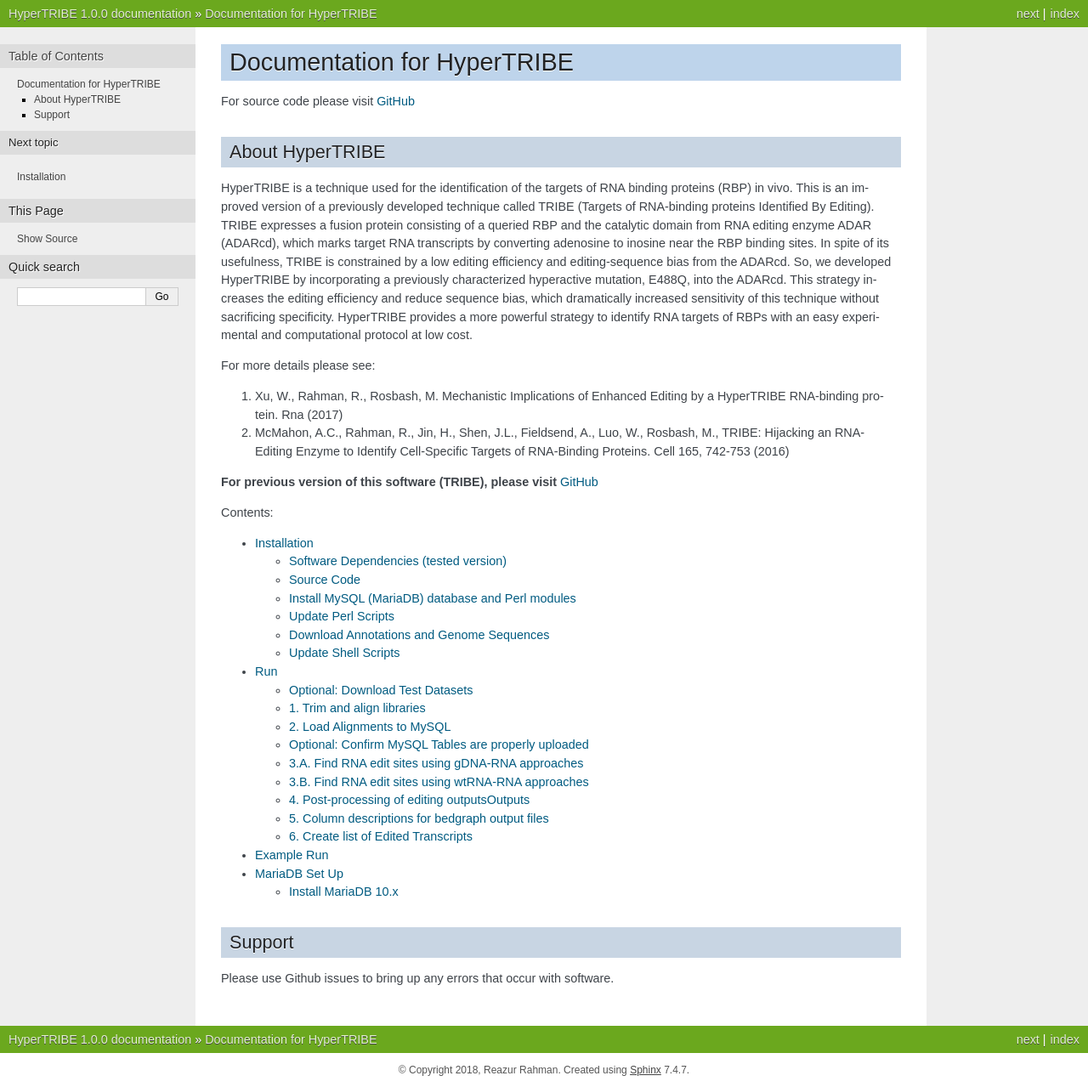
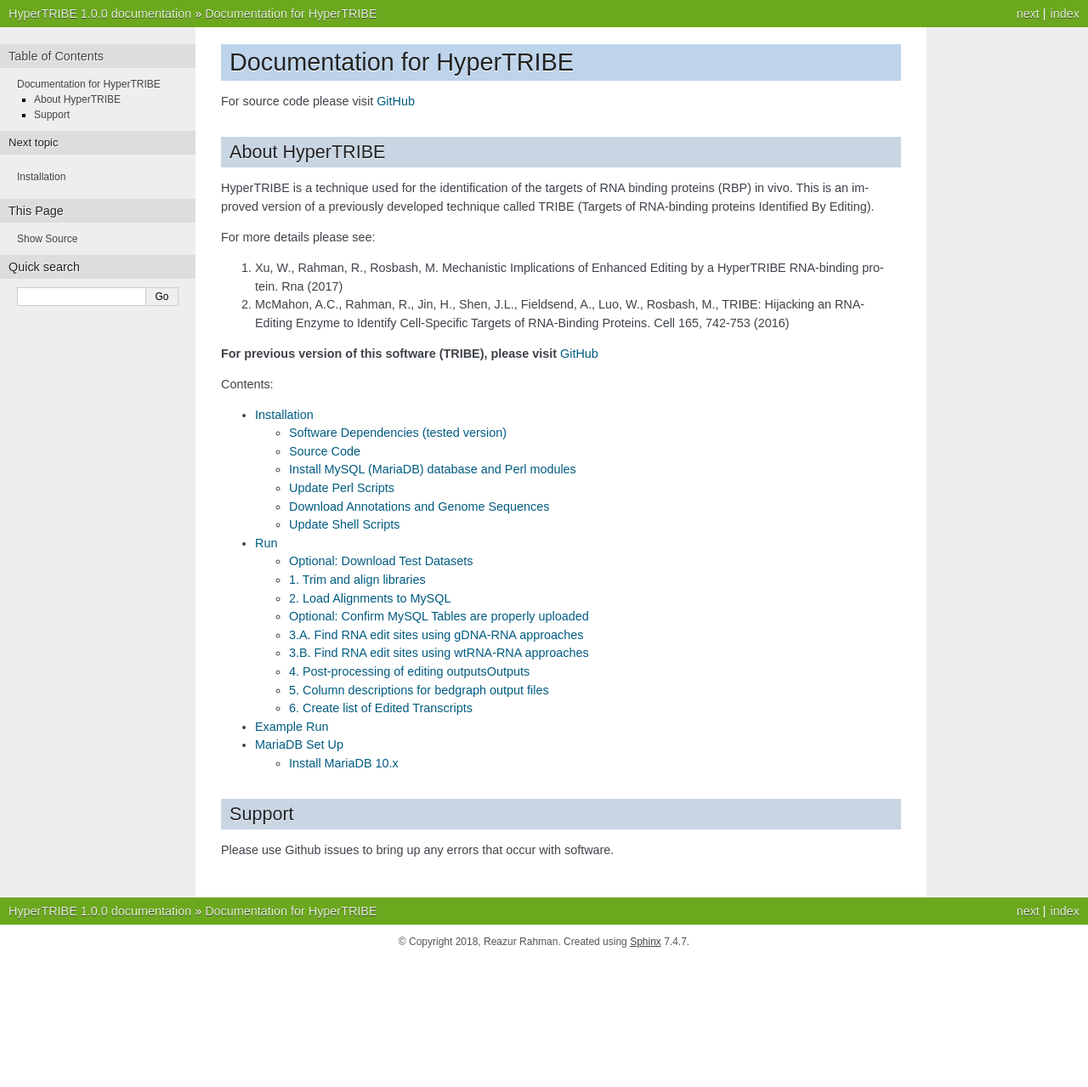
Before and after one commit to rosbashlab/HyperTRIBE, a Sphinx documentation site: the page built from docs/source/index.rst, in a window 1280 px wide. Shown: the whole page at 85% size. Built offline with Sphinx 7.4.7, drawn with Linux system fonts in a browser that asks for light colours; pages that are not in the unit, such as notebooks, are missing from menus; after the commit the page ends 1128 px from its top, so only the background shows below that.

Commit message:
update text

```diff
--- a/docs/source/index.rst
+++ b/docs/source/index.rst
@@ -5,7 +5,7 @@
 
 About HyperTRIBE
 ----------------
-HyperTRIBE is a technique used for the identification of the targets of RNA binding proteins (RBP) in vivo. This is an improved version of a previously developed technique called TRIBE (Targets of RNA-binding proteins Identified By Editing). TRIBE expresses a fusion protein consisting of a queried RBP and the catalytic domain from RNA editing enzyme ADAR (ADARcd), which marks target RNA transcripts by converting adenosine to inosine near the RBP binding sites. In spite of its usefulness, TRIBE is constrained by a low editing efficiency and editing-sequence bias from the ADARcd. So, we developed HyperTRIBE by incorporating a previously characterized hyperactive mutation, E488Q, into the ADARcd. This strategy increases the editing efficiency and reduce sequence bias, which dramatically increased sensitivity of this technique without sacrificing specificity. HyperTRIBE provides a more powerful strategy to identify RNA targets of RBPs with an easy experimental and computational protocol at low cost.
+HyperTRIBE is a technique used for the identification of the targets of RNA binding proteins (RBP) in vivo. This is an improved version of a previously developed technique called TRIBE (Targets of RNA-binding proteins Identified By Editing).
 
 For more details please see:
 
```
